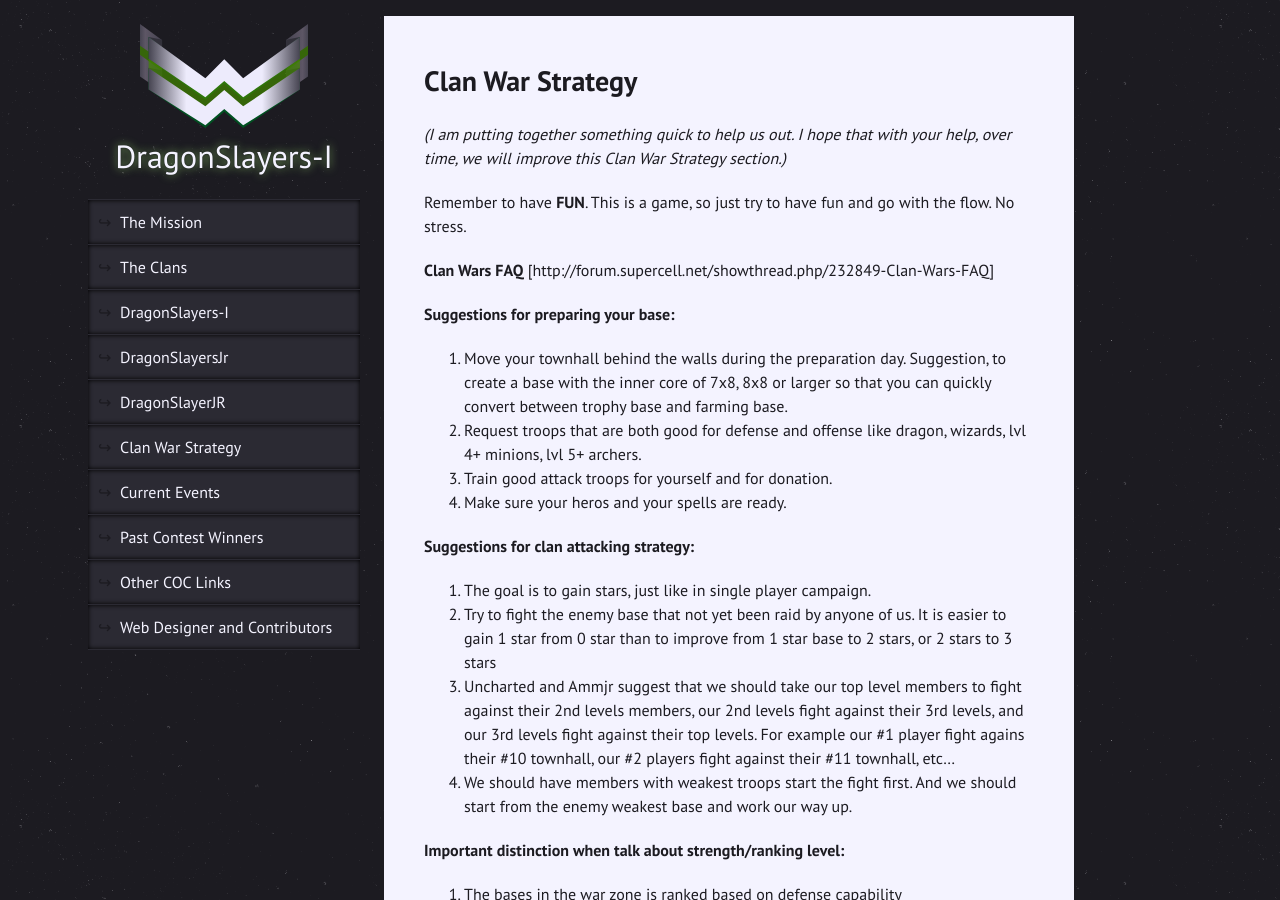
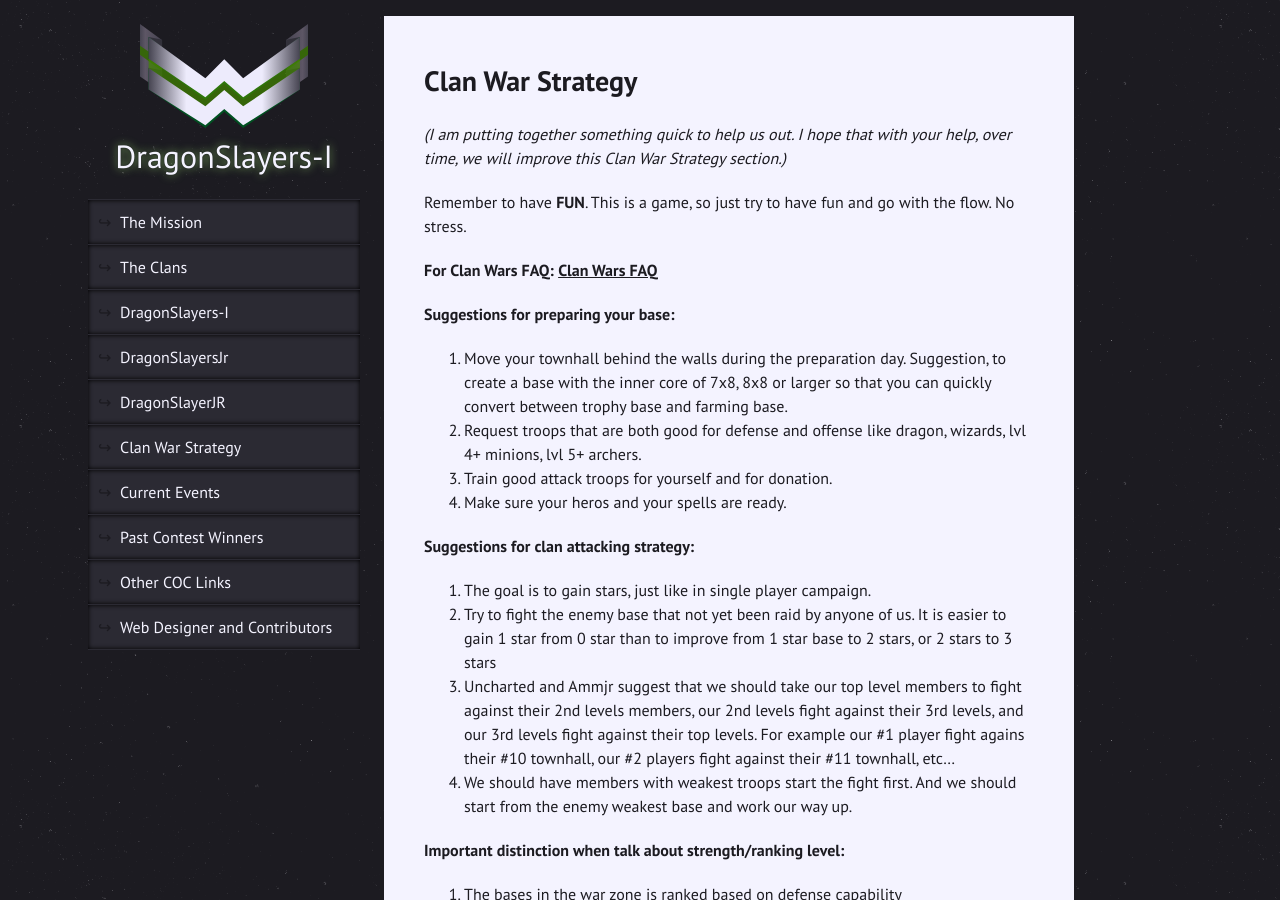
Before and after one commit to himedlooff/DragonSlayers-I, a Jekyll site: the page built from index.md, in a window 1280 px wide and 900 px high, scrolled down 3748 px. Built offline with Jekyll 4.4.1, drawn with Linux system fonts in a browser that asks for light colours.

Commit message:
Update index.md
Fix the link for Clan Wars FAQ.

```diff
--- a/index.md
+++ b/index.md
@@ -111,7 +111,7 @@ Elder Requirement:  (subjected to change as our clan grow)
 
 Remember to have **FUN**.  This is a game, so just try to have fun and go with the flow.  No stress.
 
-**Clan Wars FAQ** [http://forum.supercell.net/showthread.php/232849-Clan-Wars-FAQ]
+**For Clan Wars FAQ:** [**Clan Wars FAQ**](http://forum.supercell.net/showthread.php/232849-Clan-Wars-FAQ)
 
 **Suggestions for preparing your base:**
 
```
